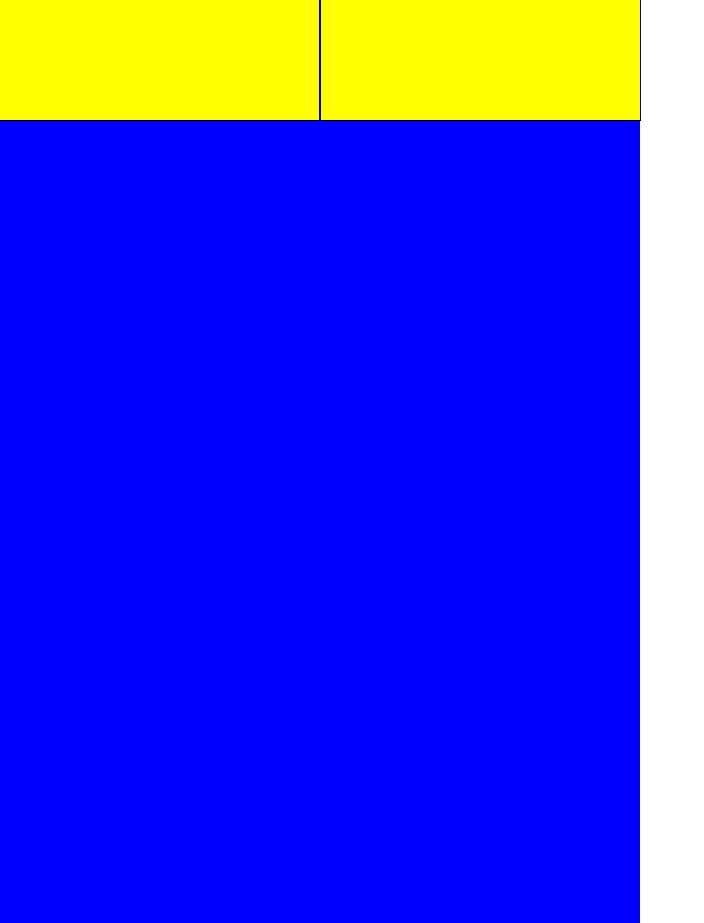
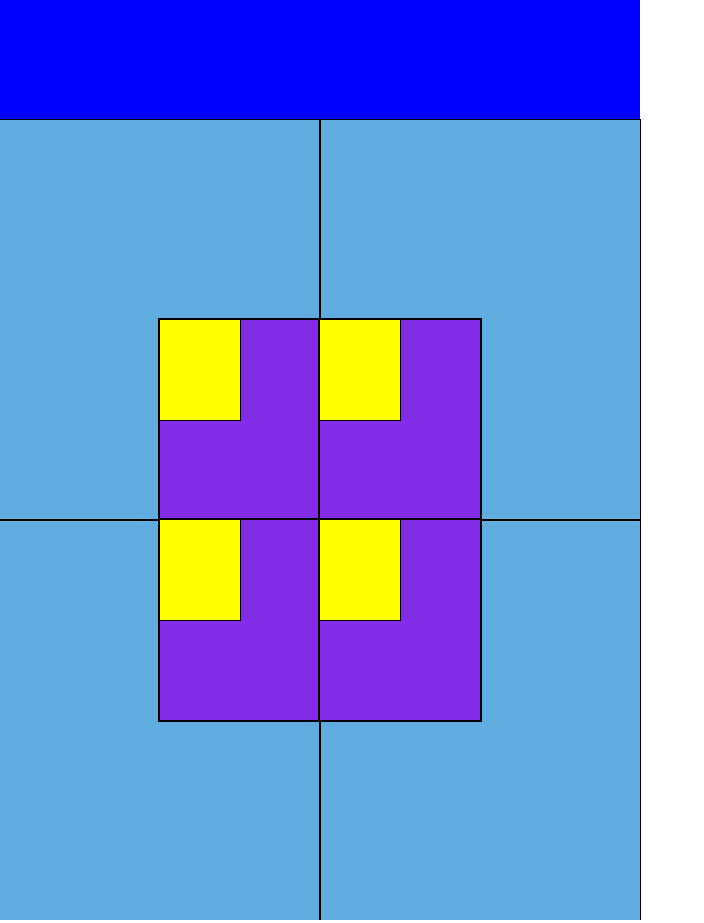
Before and after one commit to radekgatzmenga1/29.10.2025, a plain HTML site: page index.html in a window 1280 px wide. Shown: the part 780-1703 px from the top of the page, without its empty margins (0-704 px from the left). Drawn offline with Linux system fonts and the light colour scheme.

Commit message:
Add files via upload

```diff
--- a/index.html
+++ b/index.html
@@ -1,30 +1,40 @@
 <!DOCTYPE html>
-<html lang="en">
+<html lang="pl">
 <head>
     <meta charset="UTF-8">
     <meta name="viewport" content="width=device-width, initial-scale=1.0">
-    <title>Document</title>
+    <title>Kwadraty</title>
     <link rel="stylesheet" href="style.css">
 </head>
 <body>
+
     <div class="caly">
+        <div class="prawy"></div>
         <div class="lewy">
             <div class="lg">
-                <div class="czerwony1"></div>
+                <div class="fioletowy1">
+                    <div class="zolty1"></div>
+                </div>
             </div>
             <div class="pg">
-                <div class="czerwony2"></div>
+                <div class="fioletowy2">
+                    <div class="zolty2"></div>
+                </div>
             </div>
             <div class="ld">
-                <div class="czerwony3"></div>
+                <div class="fioletowy3">
+                    <div class="zolty3"></div>
+                </div>
             </div>
             <div class="pd">
-                <div class="czerwony4"></div></div>
+                <div class="fioletowy4">
+                    <div class="zolty4"></div>
+                </div></div>
         </div>
 
 
 
-        <div class="prawy"></div>
+
     </div>
 
 
--- a/style.css
+++ b/style.css
@@ -7,32 +7,46 @@ body,html{
 
 .lewy{
 
-    background-color: yellow;
-    width: 50%;
-    height: 900px;
+    background-color: rgb(98, 173, 223);
+    width: 50vw;
+    height: 100vh;
     display: flex;
     justify-content: end;
     align-items: start;
     flex-wrap: wrap;
 
 }
+.prawy{
+    display: flex;
+    background-color: rgb(49, 49, 187);
+    width: 50vw;
+    height: 100vh;
+    justify-content: end;
+    flex-wrap: wrap;
+    align-items: end;
+}
 .lg{
     display: flex;
     outline: solid 1px black;
     width: 50%;
     height: 50%;
+    justify-content: end;
+    align-items: end;
 }
 .pg{
     display: flex;
     outline: solid 1px black;
     width: 50%;
     height: 50%;
+    justify-content: start;
+    align-items: end;
 }
 .ld{
     display: flex;
     outline: solid 1px black;
     width: 50%;
     height: 50%;
+    justify-content: end;
 }
 .pd{
     display: flex;
@@ -40,29 +54,68 @@ body,html{
     width: 50%;
     height: 50%;
 
+
 }
-.czerwony1{
-    background-color: brown;
+.fioletowy1{
+    background-color: rgb(130, 44, 230);
+    width: 50%;
+    height: 50%;
+    outline: solid 2px black;
+}
+.fioletowy2{
+    background-color:   rgb(130, 44, 230);
     display: flex;
     width: 50%;
     height: 50%;
-}
-.czerwony2{
-    background-color: brown;
+    outline: solid 2px black;
+}.fioletowy3{
+    background-color: rgb(130, 44, 230);
     display: flex;
     width: 50%;
     height: 50%;
-}.czerwony3{
-    background-color: brown;
+    outline: solid 2px black;
+}.fioletowy4{
+    background-color: rgb(130, 44, 230);
     display: flex;
     width: 50%;
     height: 50%;
-}.czerwony4{
-    background-color: brown;
+    outline: solid 2px black;
+}
+/*ZÓŁTY KWADRAT*/
+.zolty1{
     display: flex;
+    background-color: yellow;
     width: 50%;
     height: 50%;
+    outline: solid 1px black;
+    justify-content: right;
+    align-items: end;
+
+
 }
+
+.zolty2{
+    background-color: yellow;
+    width: 50%;
+    height: 50%;
+    outline: solid 1px black;
+    display: flex;
+
+}
+.zolty3{
+    background-color: yellow;
+    width: 50%;
+    height: 50%;
+    outline: solid 1px black;
+}
+.zolty4{
+    background-color: yellow;
+    width: 50%;
+    height: 50%;
+    outline: solid 1px black;
+}
+
+
 
 
 
```
